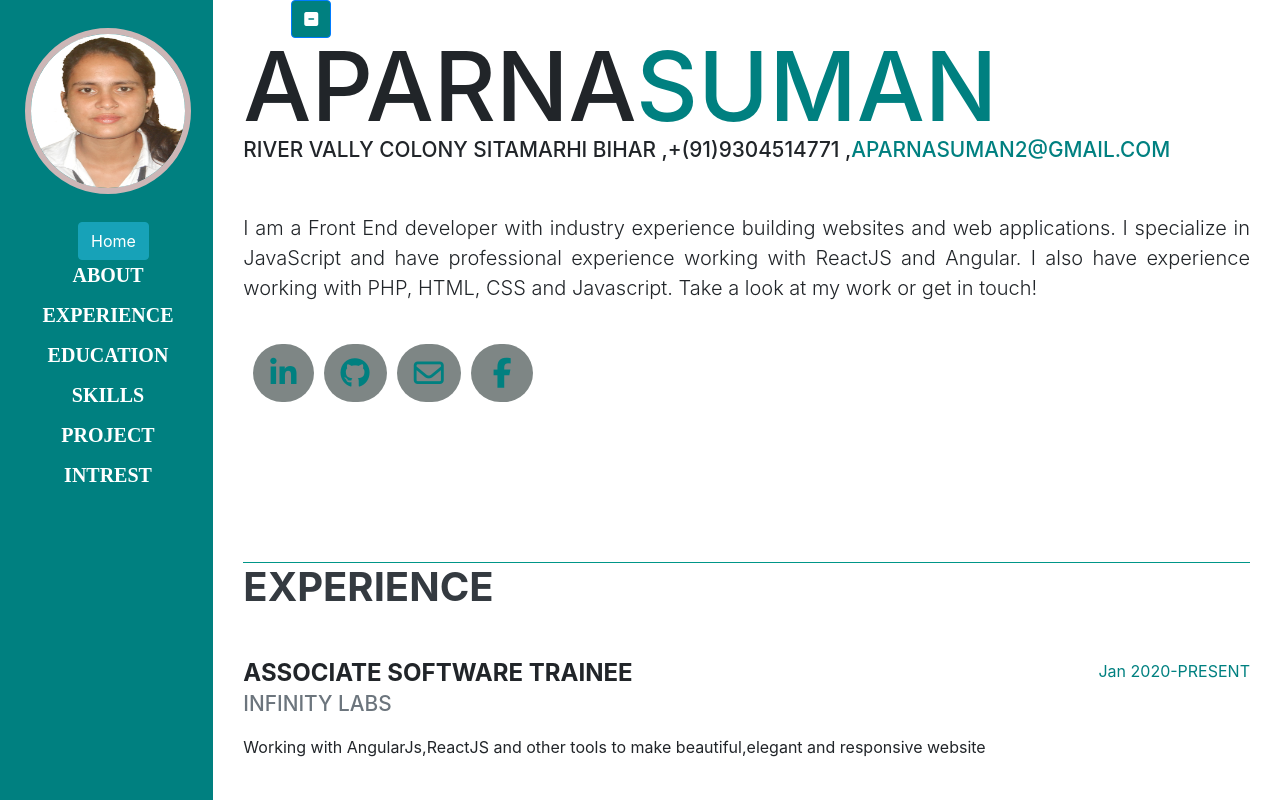
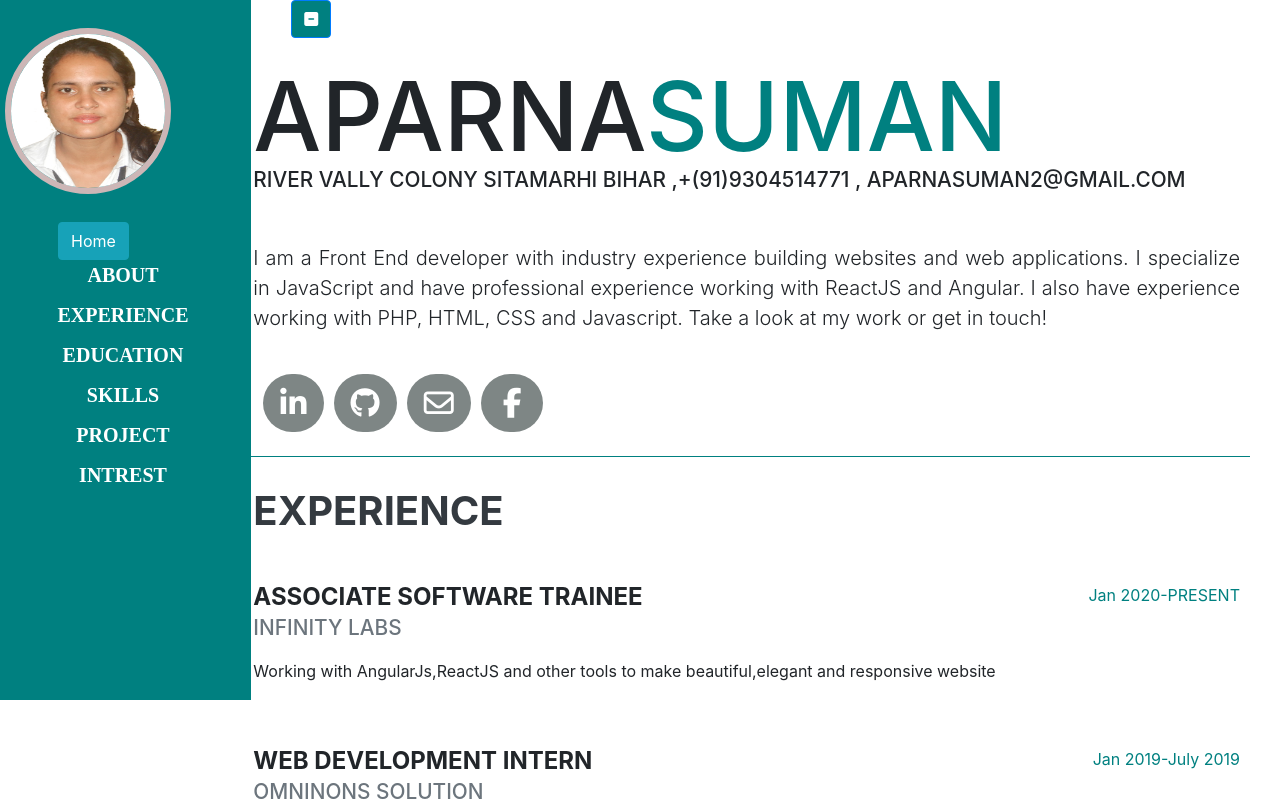
Before and after one commit to Aparnasuman/PortfolioSite, a React (Create React App) app: page / in a window 1280 px wide. Shown: the top 800 px of the page. Built offline with nearby package versions, Linux system fonts and the light colour scheme; no server answers.

Commit message:
css update of Appdetail

```diff
--- a/src/App.css
+++ b/src/App.css
@@ -3,13 +3,18 @@
     padding: 0px;
     box-sizing: border-box;
 }
-#collapseExample{
+
+.sidebar{
+    width: 20%;
+    height: 700px;
+    margin-left: -20px;
     background-color: teal;
+   position: fixed;
+
 }
-.sidebar{
-
-    height: 1000px;
-    position: fixed;
+.col-sm-10{
+    height: auto;
+    border-bottom:1px solid teal;
 }
 .togl{
     margin-top: 24px;
@@ -130,11 +135,7 @@ button:focus {
 .icon-detail{
     margin-top: 20px;
 }
-.education{
-    height: 675px !important;
-    border-bottom: 1px solid #009688 ;
 
-}
 .icon-disp{
     margin-left: 10px;
     padding: 18px;
@@ -145,6 +146,10 @@ button:focus {
     color: #009688;
     font-weight: 700;
     margin:10px 100px;
+}
+.about-detail{
+    padding:30px 10px ;
+    border-bottom: 1px solid teal;
 }
 
 .cgpa{
@@ -230,18 +235,13 @@ h2{
 }
 a:-webkit-any-link {
     color: teal;
+    color: #ffff;
     text-decoration: none;
     background-color: transparent;
     cursor: pointer;
     text-decoration: none !important;
 }
-.about-detail{
-    height: 525px;
-    border-bottom:1px solid #009688 ;
-}
-.about-Main{
-    width:100%;
-}
+
 
 .list{
     text-align: center;
--- a/src/aboutdetail.js
+++ b/src/aboutdetail.js
@@ -28,7 +28,7 @@ class AboutMain extends React.Component {
             </h1>
             <div className="subheading mb-5">
               RIVER VALLY COLONY SITAMARHI BIHAR ,+(91)9304514771 ,
-                    <a href="https://www.linkedin.com/in/aparnasuman/">AparnaSuman2@gmail.com</a>
+                    AparnaSuman2@gmail.com
             </div>
             <p className="lead mb-5">I am a Front End developer with industry experience building websites and web applications. I specialize in JavaScript and have professional experience working with ReactJS and Angular. I also have experience working with PHP, HTML, CSS and Javascript. Take a look at my work or get in touch!</p>
             <div className="social-icons ">
--- a/src/nav.js
+++ b/src/nav.js
@@ -8,7 +8,7 @@ class NavBar extends React.Component {
     <nav className="sidebar">
 
         <img src={logo} alt="Download" className="download"></img><br></br>
-        <button className="btn btn-info justify-content-center ">Home</button>
+        <button className="btn btn-info justify-content-center "><Link to="/">Home</Link></button>
 
         <ul className="list">
           <Link to="/about"><li className="listabout">ABOUT</li></Link>
```
Also changed, not shown: 12 other files (tests, documents, lock files or other folders).
